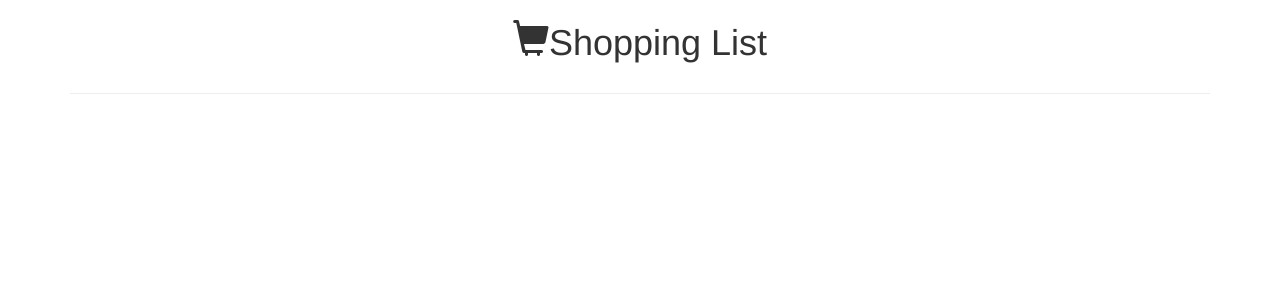
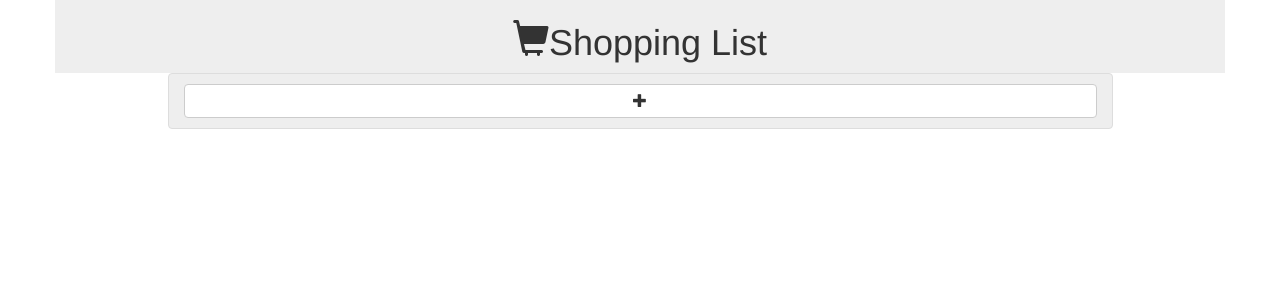
Before and after one commit to andrewnyhus/ReactJS-Redux-Shopping-List, a React app: page / in a window 1280 px wide. Shown: the top 300 px of the page. Built offline with nearby package versions, Linux system fonts and the light colour scheme.

Commit message:
interface creates reads updates and deletes shopping list items

```diff
--- a/package.json
+++ b/package.json
@@ -19,6 +19,7 @@
     "node-sass": "^4.7.2",
     "react": "^16.2.0",
     "react-dom": "^16.2.0",
+    "react-redux": "^5.0.7",
     "react-router-dom": "^4.2.2",
     "redux": "^3.7.2",
     "sass-loader": "^6.0.6",
--- /dev/null
+++ b/src/app/components/App.js
@@ -0,0 +1,67 @@
+import React from "react";
+import {connect} from "react-redux";
+import {Home} from "./Home";
+import {Root} from "./Root";
+
+export class App extends React.Component{
+
+
+  render(){
+    return (
+      <Root>
+        <Home
+          itemResult={this.props.item.result}
+          itemLastValues={this.props.item.lastValues}
+          createShoppingItem={(value) => this.props.createShoppingItem(value)}
+          updateShoppingItem={(newValue, index) => this.props.updateShoppingItem(newValue, index)}
+          deleteShoppingItem={(index) => this.props.deleteShoppingItem(index)}
+          />
+      </Root>
+    );
+  }
+}
+
+
+const mapStateToProps = (state) => {
+  return {
+    item: state
+  };
+};
+
+const mapDispatchToProps = (dispatch) => {
+  return {
+
+
+    createShoppingItem: (value) => {
+      dispatch({
+        type: "CREATE",
+        payload: {value: value}
+      });
+    },
+
+    updateShoppingItem: (event, index) => {
+      dispatch({
+        type: "UPDATE",
+        payload: {newValue: event.target.value, index: index}
+      });
+    },
+
+    deleteShoppingItem: (index) => {
+      dispatch({
+        type: "DELETE",
+        payload: {index: index}
+      });
+    },
+
+
+    setItems: (items) => {
+      dispatch({
+        type: "SET_ITEMS",
+        payload: items
+      });
+    }
+  };
+};
+
+
+export default connect(mapStateToProps, mapDispatchToProps)(App);
--- a/src/app/components/Home.js
+++ b/src/app/components/Home.js
@@ -1,145 +1,42 @@
 import React from "react";
-import {Root} from "./Root";
 
-import {createStore} from "redux";
+export const Home = (props) => {
 
-
-
-
-
-
-
-
-
-// initialize initial state
-const initialState = {
-  result: {items: []},
-  lastValues: []
-};
-
-
-// set up reducer
-const reducer = (state = initialState, action) => {
-
-  switch (action.type) {
-    case "CREATE":
-      var value = action.payload.value;
-
-      state = {
-        ...state,
-        result: {items: [...state.result.items, value]},
-        lastValues: [...state.lastValues, state.result]
-      };
-
-      break;
-
-    case "UPDATE":
-      var indexToUpdate = action.payload.index;
-      var newValue = action.payload.newValue;
-
-      state = {
-        ...state,
-        result: {
-          items:
-            state.result.items.map(
-              (item, index) => {
-                    if(index !== indexToUpdate) {
-                        // This isn't the item we care about - keep it as-is
-                        return item;
-                    }
-                    // Otherwise, this is the one we want - return an updated value
-                    return newValue;
-              })
-        },
-        lastValues: [...state.lastValues, state.result]
-      }
-
-
-      break;
-
-    case "DELETE":
-      var indexToDelete = action.payload.index;
-
-      state = {
-        ...state,
-        result: {
-          items:[
-            ...state.result.items.slice(0, indexToDelete),
-            ...state.result.items.slice(indexToDelete + 1)
-          ]
-        },
-        lastValues: [...state.lastValues, state.result]
-      }
-
-      break;
-  }
-  return state;
-};
-
-
-// create store
-const store = createStore(reducer);
-
-store.subscribe(() => {
-  console.log("store updated: ");
-  console.log(store.getState());
-});
-
-
-store.dispatch({
-  type: "CREATE",
-  payload: {value: "Sample Value"}
-});
-store.dispatch({
-  type: "CREATE",
-  payload: {value: "Sample Value 2"}
-});
-
-store.dispatch({
-  type: "UPDATE",
-  payload: {newValue: "Updated Value", index: 0}
-});
-
-store.dispatch({
-  type: "DELETE",
-  payload: {index: 0}
-});
-
-
-export class Home extends React.Component {
-
-
-
-  createShoppingItem(value){
-    store.dispatch({
-      type: "CREATE",
-      payload: {value: value}
-    });
-  }
-
-
-  render(){
+    const newItem = (
+      <li className={"list-group-item new_item shopping_list_item"}>
+        <button className={"btn btn-default"} onClick={() => props.createShoppingItem("")}>
+          <span className={"glyphicon glyphicon-plus"}></span>
+        </button>
+      </li>
+    );
 
     const items = (
       <ul className={"list-group items_list"}>
-        {/*this.state.result.items.map((item, i) =>
+        {props.itemResult.items.map((item, i) =>
 
-          <li className={"list-group-item shopping_list_item"}>
-            <button className="btn btn-primary">
-              <span class="glyphicon glyphicon-trash"></span>
-            </button>
-            {item}
+          <li key={"item_"+i} className={"list-group-item shopping_list_item"}>
+
+            <div className="trash_div">
+              <button align="left" className="btn btn-danger"
+                onClick={() => props.deleteShoppingItem(i)}>
+                <span className="glyphicon glyphicon-trash"></span>
+              </button>
+            </div>
+
+            <input className="shopping_list_item_text" type="text" value={item}
+              onChange={(event) => props.updateShoppingItem(event, i)} />
+
           </li>
 
-        )*/}
+        )}
+        {newItem}
       </ul>
     );
 
 
     return (
-      <Root>
-
-      </Root>
+      <div>
+        {items}
+      </div>
     );
-  }
-}
+};
--- a/src/app/components/Root.js
+++ b/src/app/components/Root.js
@@ -7,12 +7,12 @@ export class Root extends React.Component {
     return (
 
       <div className="container">
-        <div className="row">
+        <div className="row header_container">
           <div className="col-xs-10 col-xs-offset-1">
             <Header />
           </div>
+          <hr/>
         </div>
-        <hr/>
 
         <div className="row">
           <div className="col-xs-10 col-xs-offset-1">
--- a/src/app/index.js
+++ b/src/app/index.js
@@ -1,9 +1,110 @@
 import React from "react";
 import { render } from "react-dom";
 
-import {Home} from "./components/Home";
+import {createStore} from "redux";
+import {Provider} from "react-redux";
+import App from "./components/App";
+
 
 require("./stylesheets/index.scss");
 
+
+
+
+// set up reducer
+// =============================================================================
+const itemReducer = (state = {
+    result: {items: []},
+    lastValues: []
+  }, action) => {
+
+
+  switch (action.type) {
+    case "CREATE":
+      var value = action.payload.value;
+
+      state = {
+        ...state,
+        result: {items: [...state.result.items, value]},
+        lastValues: [...state.lastValues, state.result]
+      };
+      break;
+
+
+    case "UPDATE":
+      var indexToUpdate = action.payload.index;
+      var newValue = action.payload.newValue;
+
+      state = {
+        ...state,
+        result: {
+          items:
+            state.result.items.map(
+              (item, index) => {
+                    if(index !== indexToUpdate) {
+                        // This isn't the item we care about - keep it as-is
+                        return item;
+                    }
+                    // Otherwise, this is the one we want - return an updated value
+                    return newValue;
+              })
+        },
+        lastValues: [...state.lastValues, state.result]
+      }
+      break;
+
+
+    case "DELETE":
+      var indexToDelete = action.payload.index;
+
+      state = {
+        ...state,
+        result: {
+          items:[
+            ...state.result.items.slice(0, indexToDelete),
+            ...state.result.items.slice(indexToDelete + 1)
+          ]
+        },
+        lastValues: [...state.lastValues, state.result]
+      }
+
+      break;
+  }
+  return state;
+};
+// =============================================================================
+
+
+// create store
+const store = createStore(itemReducer);
+
+store.subscribe(() => {
+  console.log("store updated: ");
+  console.log(store.getState());
+});
+
+
+/*store.dispatch({
+  type: "CREATE",
+  payload: {value: "Sample Value"}
+});
+store.dispatch({
+  type: "CREATE",
+  payload: {value: "Sample Value 2"}
+});
+
+store.dispatch({
+  type: "UPDATE",
+  payload: {newValue: "Updated Value", index: 0}
+});
+
+store.dispatch({
+  type: "DELETE",
+  payload: {index: 0}
+});*/
+
+
+
+
 // tell react what to render where.
-render(<Home/>, window.document.getElementById("app"));
+render(<Provider store={store}><App/></Provider>, window.document.getElementById("app"));
--- a/src/app/stylesheets/index.scss
+++ b/src/app/stylesheets/index.scss
@@ -13,20 +13,32 @@ body {
   transform: rotate(3deg);
 }
 
-.shopping_list_item{
+.shopping_list_item, .header_container{
   background-color: rgb(238, 238, 238);
 }
 
-.shopping_list_item:hover {
-  background-color: rgb(30, 175, 252);
+.shopping_list_item:hover, .header_container:hover {
+  background-color: rgb(255, 255, 255);
 }
 
-.shopping_list_item>a {
-  padding-left: 10px;
+.new_item>button{
+  width: 100%;
 }
 
-.shopping_list_item:hover>a {
-  color: rgb(255, 255, 255);
+.trash_div{
+  text-align: left;
+  display: inline-block;
+  padding-right: 2.5%;
+}
+
+
+.shopping_list_item_text{
+  width: 85%;
+  display: inline-block;
+}
+
+.shopping_list_item_text:not(:focus){
+  background-color:rgb(238, 238, 238);
 }
 
 
```
Also changed, not shown: 1 other file (tests, documents, lock files or other folders).
